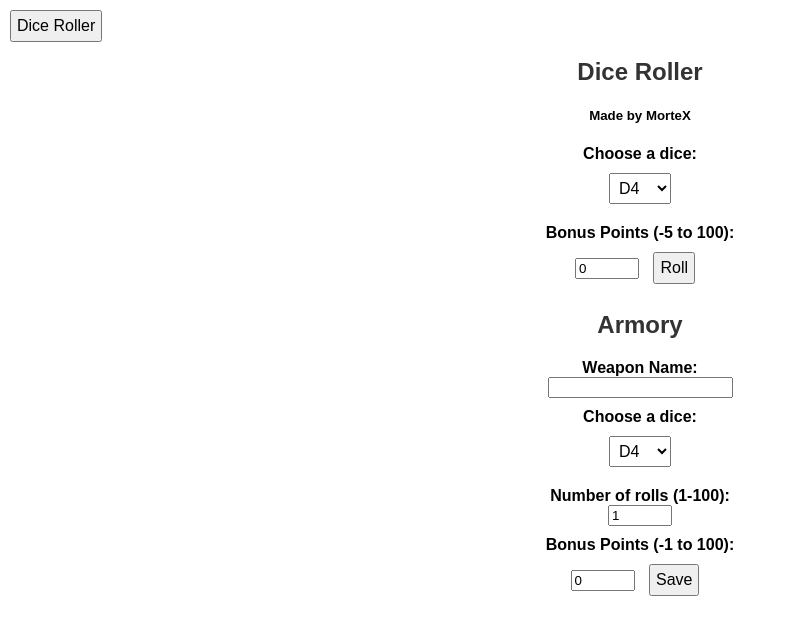
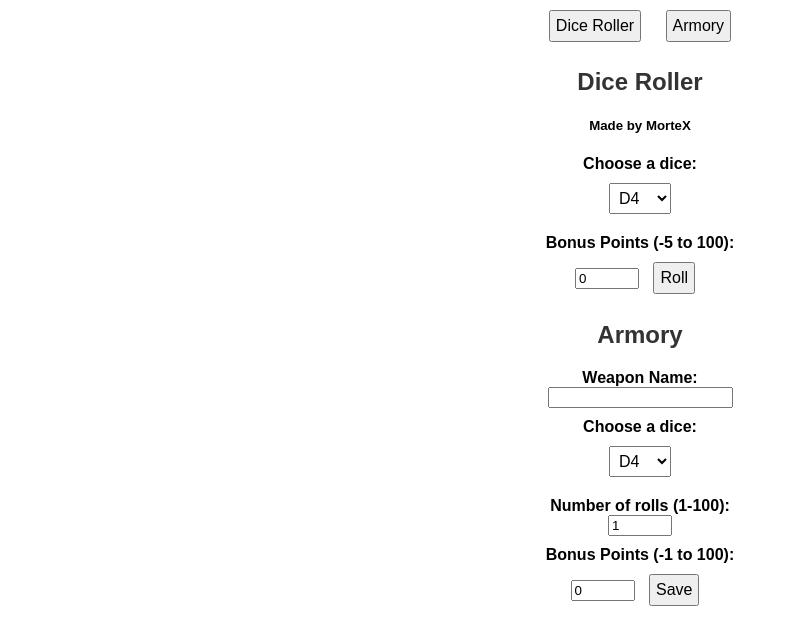
Before and after one commit to MorteX179/DDR, a plain HTML site: page index.html in a window 1280 px wide. Shown: the whole page, without its empty margins (0-786 px from the left). Drawn offline with Linux system fonts and the light colour scheme.

Commit message:
Update index.html

```diff
--- a/index.html
+++ b/index.html
@@ -8,8 +8,8 @@
 </head>
 <body>
     <div class="tabs">
-        <button class="tab" id="dice-tab" style="display: block;">Dice Roller</button>
-        <button class="tab" id="armory-tab" style="display: none;">Armory</button>
+        <button class="tab" id="dice-tab">Dice Roller</button>
+        <button class="tab" id="armory-tab">Armory</button>
     </div>
     <div id="dice-content" class="tab-content">
         <h1>Dice Roller</h1>
```
